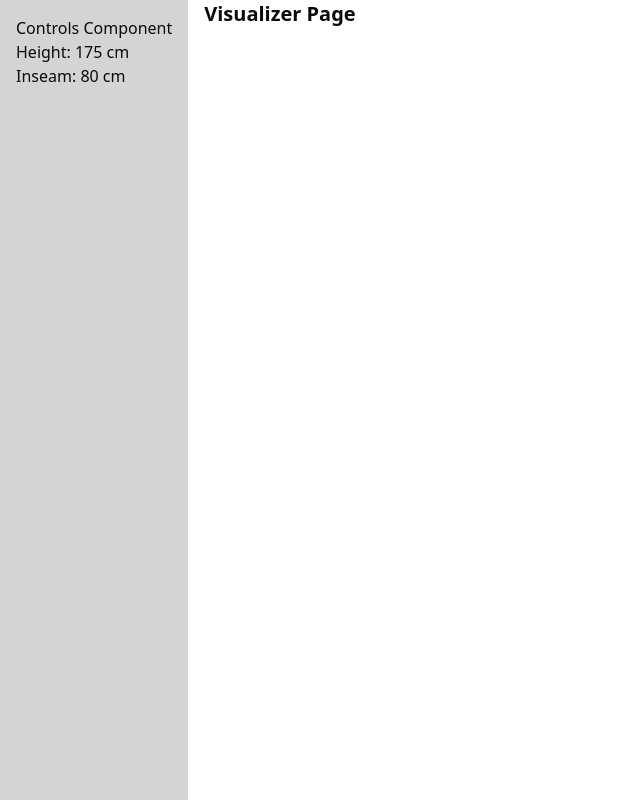
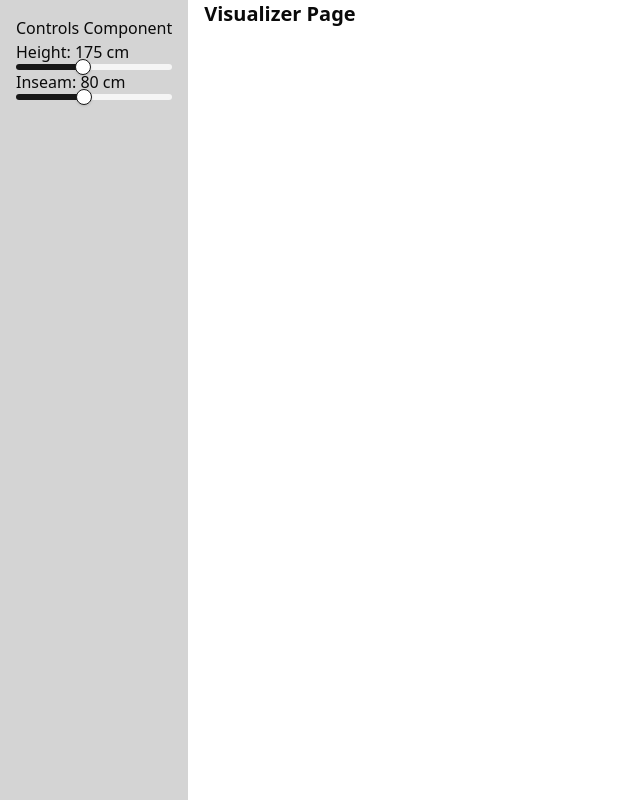
Before and after one commit to k4rtikay/moto-seat-height, a Next.js app: page /visualizer in a window 1280 px wide. Shown: the whole page, without its empty margins (0-640 px from the left). Built offline with nearby package versions, Linux system fonts and the light colour scheme.

Commit message:
feat(measurementSlider): create a slider to handle the height and inseam states

```diff
--- a/src/app/visualizer/page.tsx
+++ b/src/app/visualizer/page.tsx
@@ -10,16 +10,16 @@ export default function VisualizerPage() {
     const searchParams = useSearchParams();
     const heightParams = searchParams.get("height");
     const inseamParams = searchParams.get("inseam");
-    const height = useBikeStore((state) => state.height)
-    const inseam = useBikeStore((state) => state.inseam)
-    const setHeight = useBikeStore((state) => state.setHeight)
-    const setInseam = useBikeStore((state) => state.setInseam)
+    const height = useBikeStore((state) => state.height);
+    const inseam = useBikeStore((state) => state.inseam);
+    const setHeight = useBikeStore((state) => state.setHeight);
+    const setInseam = useBikeStore((state) => state.setInseam);
 
 
     const parseParams = (val: string | null, fallback: number) => {
         const parsed = parseInt(val || "");
         return isNaN(parsed) ? fallback : parsed;
-    }
+    };
 
     const heightValue = parseParams(heightParams, 175);
     const inseamValue = parseParams(inseamParams, 80);
@@ -33,7 +33,6 @@ export default function VisualizerPage() {
         <div className="flex gap-4 h-screen">
             <aside>
                 <Controls
-                    height={height} inseam={inseam}
                     className="bg-neutral-300 h-full p-4"
                 />
             </aside>
--- a/src/components/visualizer/controls.tsx
+++ b/src/components/visualizer/controls.tsx
@@ -1,15 +1,24 @@
+import { MeasurementSlider } from "./measurementSlider";
+import { useBikeStore } from "@/store/useBikeStore";
+
 interface ControlsProps {
-    height: number;
-    inseam: number;
     className?: string;
 }
 
 export const Controls: React.FC<ControlsProps> = (props) => {
+
+    const height = useBikeStore((state) => state.height);
+    const inseam = useBikeStore((state) => state.inseam);
+    const setHeight = useBikeStore((state) => state.setHeight);
+    const setInseam = useBikeStore((state) => state.setInseam);
+
     return (
         <div className={props.className}>
             Controls Component
-            <div>Height: {props.height} cm</div>
-            <div>Inseam: {props.inseam} cm</div>
+            <div>Height: {height} cm</div>
+            <MeasurementSlider min={120} max={250} step={1} defaultValue={[height]} value={[height]} setValue={(values)=> setHeight(values[0])} />
+            <div>Inseam: {inseam} cm</div>
+            <MeasurementSlider min={50} max={120} step={1} defaultValue={[inseam]} value={[inseam]} setValue={(values)=> setInseam(values[0])} />
         </div>
     );
 };
--- /dev/null
+++ b/src/components/visualizer/measurementSlider.tsx
@@ -0,0 +1,18 @@
+import { Slider } from "@/components/ui/slider"
+
+interface MeasurementSliderProps {
+    min: number;
+    max: number;
+    step: number;
+    defaultValue: number[];
+    value: number[];
+    setValue: (val: number[]) => void;
+}
+
+export function MeasurementSlider({ min, max, step, defaultValue, value, setValue }: MeasurementSliderProps) {
+    return (
+        <div>
+            <Slider defaultValue={defaultValue} max={max} step={step} min={min} value={value} onValueChange={setValue} />
+        </div>
+    );
+}
```
